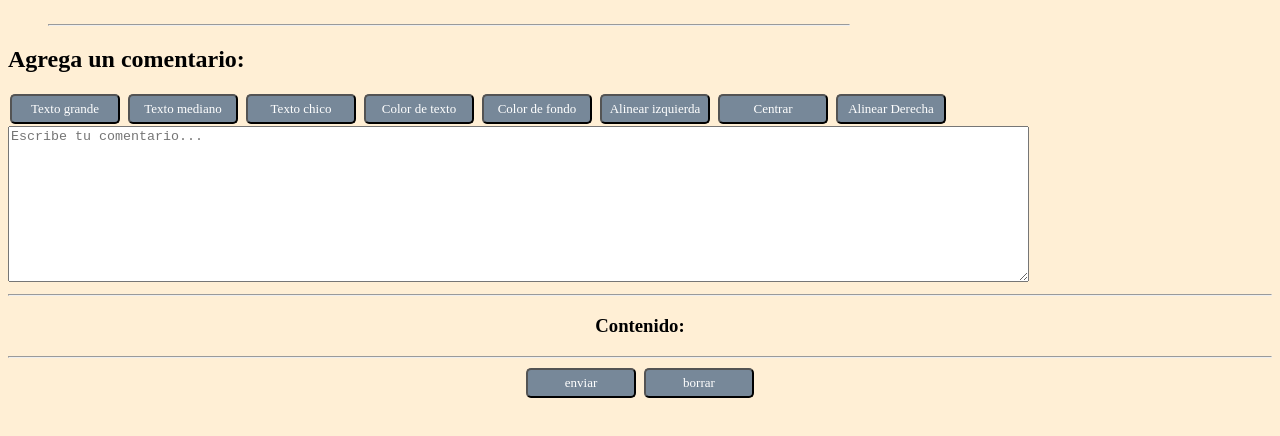
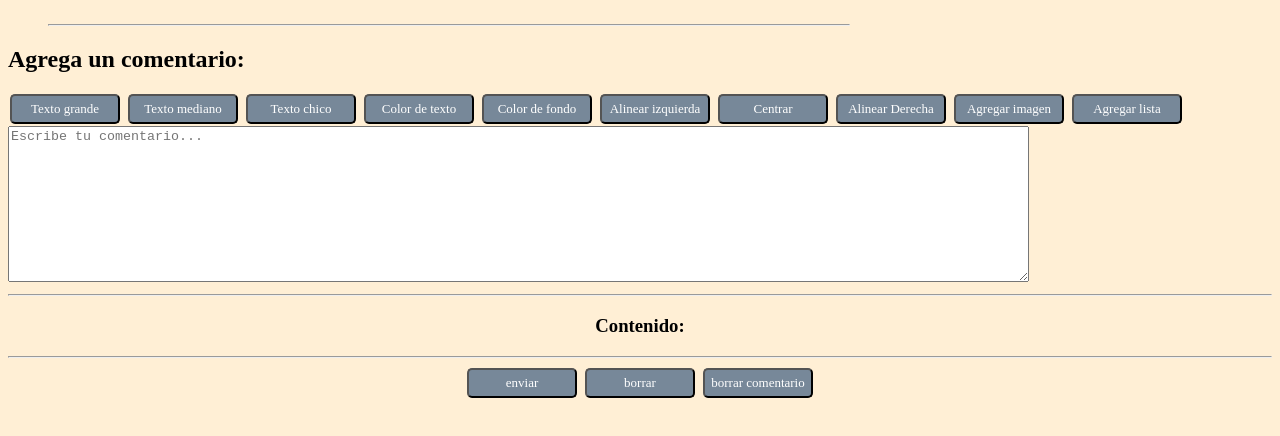
Before and after one commit to AdrianaHY/libro_de_visitas, a plain HTML site: page index.html in a window 1280 px wide. Shown: the part 78-514 px from the top of the page. Drawn offline with Linux system fonts and the light colour scheme.

Commit message:
Versión con extras

```diff
--- a/assets/js/visitas.js
+++ b/assets/js/visitas.js
@@ -9,6 +9,9 @@ function vistaPrevia(){
 
 comentarioModificado.innerHTML = mensaje.value;
 }
+//function crarPreview (input){
+//console.log(input)
+//} para html =  function(this.value) agarra el valor deseado del objeto
 
 //Para hacer el texto grande
 function textoGrande(){
@@ -87,6 +90,35 @@ function publicarComentario() {
 
 	}
 
+function agregarImagen(){
+  var imagenAgregar = prompt("Inserta la url de tu imagen");
+  var imagen = document.createElement("img");
+  var preview = document.getElementById("vistaAnterior")
+  imagen.src = imagenAgregar;
+  vistaAnterior.appendChild(imagen);
+}
+
+function agregarLista(){
+  var numeroDeElementosEnLista = prompt("Indica el número de elementos:")
+  var nuevaLista = document.createElement("ol");
+
+
+  for(var i = 0; i < numeroDeElementosEnLista; i++){
+    var valorNuevoItem = prompt("Agrega tu item:");
+    var nuevoItem = document.createElement("li");
+    nuevoItem.innerText = valorNuevoItem;
+    nuevaLista.appendChild(nuevoItem);
+
+  }
+
+comentarioModificado.appendChild(nuevaLista);
+//No pude hacerlo porque le borré el id :(
+}
+
+function borrarComentario(){
+
+}
+
   function borrarVista(){
     comentarioModificado.innerHTML = "";
   }
--- a/index.html
+++ b/index.html
@@ -29,6 +29,8 @@
         <input type = "button" value = "Alinear izquierda" onclick = "alinearALaIzquierda()"/>
         <input type = "button" value = "Centrar" onclick = "centrar()"/>
         <input type = "button" value = "Alinear Derecha" onclick = "alinearALaDerecha()"/>
+        <input type = "button" value = "Agregar imagen" onclick = "agregarImagen()"/>
+        <input type = "button" value = "Agregar lista" onclick = "agregarLista()"/>
       </div>
       <textarea align = "center" name = "message" rows = "10" cols = "125" id = "contenido" oninput = "vistaPrevia()" placeholder = "Escribe tu comentario..."></textarea>
       <hr>
@@ -40,6 +42,7 @@
       <div align = "center">
       <input type = "button" value = "enviar" onclick = "publicarComentario()"/>
       <input type = "button" value = "borrar" onclick = "borrarVista()"/>
+      <input type = "button" value = "borrar comentario" onclick = "borrarComentario()"/>
     </div>
     </form>
 
```
